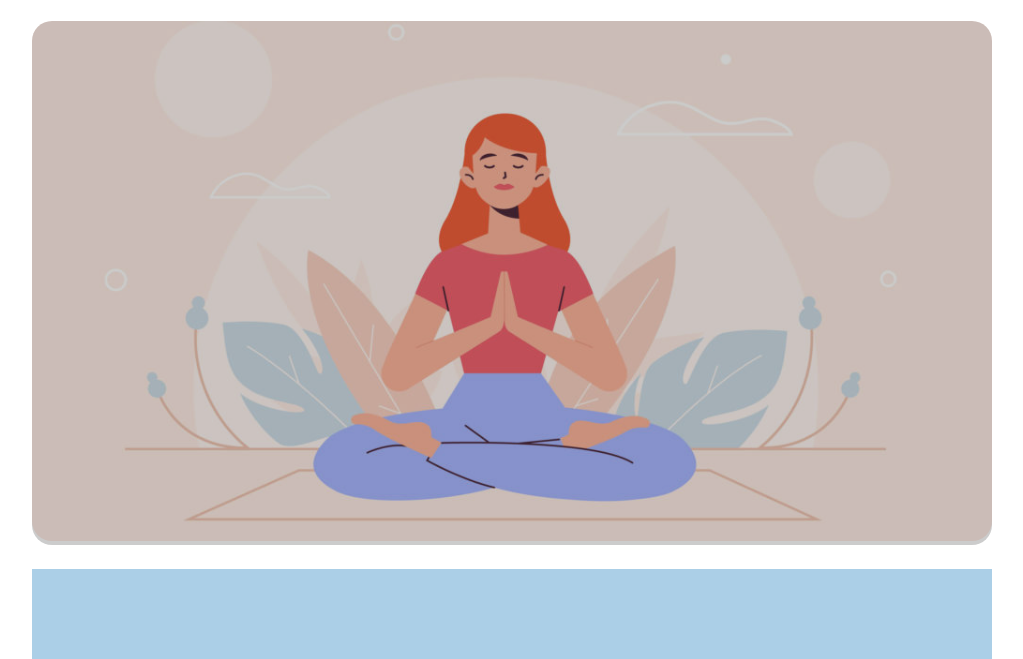
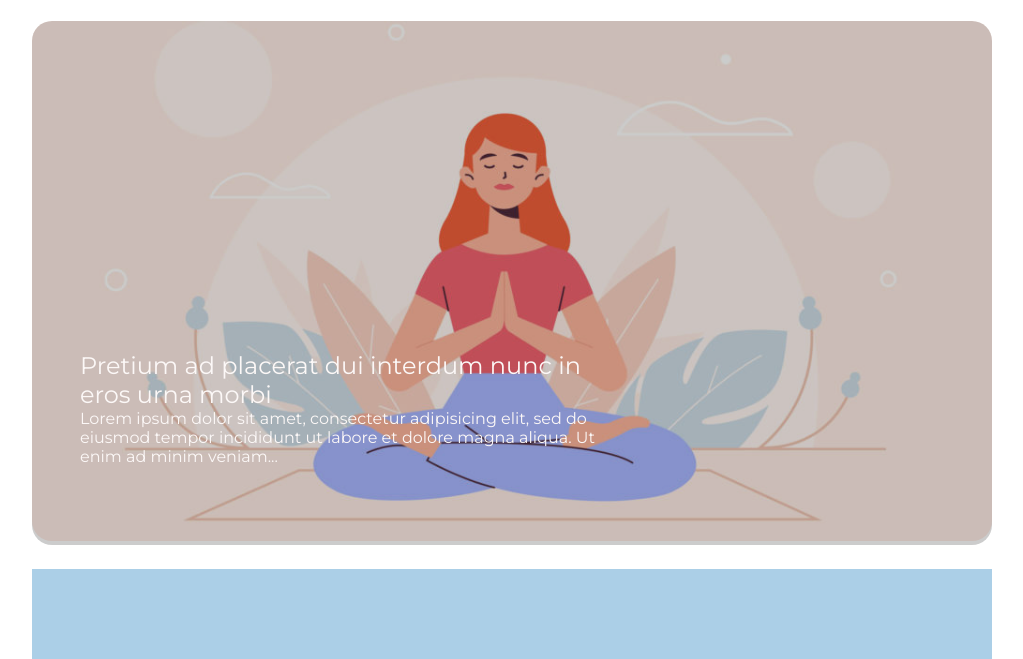
Before and after one commit to TommasoBorsatti/htmlcss-wp, a plain HTML site: page index.html in a window 1280 px wide. Shown: the part 141-800 px from the top of the page, without its empty margins (128-1151 px from the left). Drawn offline with Linux system fonts and the light colour scheme.

Commit message:
Completata sezione Hero con testo posizionato - definito stile titoli

```diff
--- a/css/style.css
+++ b/css/style.css
@@ -67,7 +67,19 @@ section.hero {
   height: 65vh;
   object-fit: cover;
   border-radius: 20px;
+}
 
+section .text-container{
+  width: 55%;
+  position: absolute;
+  left:5%;
+  bottom: 15%;
+  color: #FCF8F7;
+  z-index: 10;
+}
+
+h2.section-title{
+  font-weight: normal;
 }
 /* /regole css per sezione hero */
 
--- a/index.html
+++ b/index.html
@@ -36,6 +36,10 @@
         <!-- sezione con immagine grande centrale -->
         <section class="hero overlay">
           <img src="img/banner.jpg" alt="Hero centrale pagina">
+          <div class="text-container">
+            <h2 class="section-title">Pretium ad placerat dui interdum nunc in eros urna morbi</h2>
+            <p class="section-subtitle">Lorem ipsum dolor sit amet, consectetur adipisicing elit, sed do eiusmod tempor incididunt ut labore et dolore magna aliqua. Ut enim ad minim veniam...</p>
+          </div>
 
         </section>
         <!-- /sezione con immagine grande centrale -->
```
